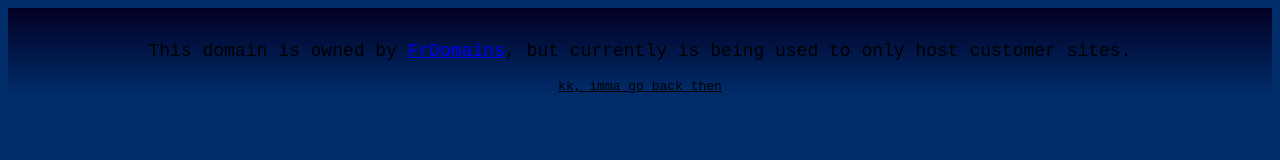
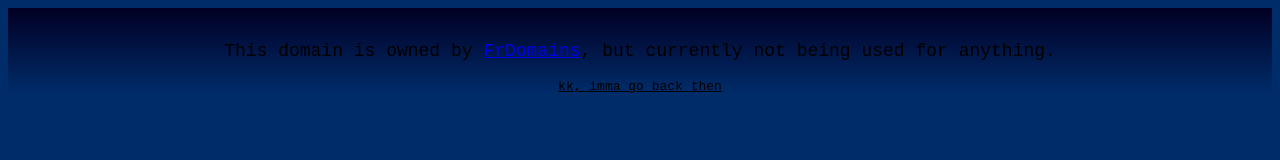
Before and after one commit to frdhostlolveryuniqueusernamesoyea/other-domain, a plain HTML site: page index.html in a window 1280 px wide. Drawn offline with Linux system fonts and the light colour scheme.

Commit message:
Update index.html

```diff
--- a/index.html
+++ b/index.html
@@ -15,7 +15,7 @@
 <body style="background: rgb(0,44,106);" id="bodej">
    <center class="downbckgrad">
     <div>&nbsp;</div>
-    <p style="font-size: 18px;">This domain is owned by <a href="https://frdomains.site">FrDomains</a>, but currently is being used to only host customer sites.</p>
+    <p style="font-size: 18px;">This domain is owned by <a href="https://frdomains.site">FrDomains</a>, but currently not being used for anything.</p>
     <u><a onclick="javascript:history.back()" style="cursor: pointer;">kk, imma go back then</a></u>
     <br>
   </center>
```
